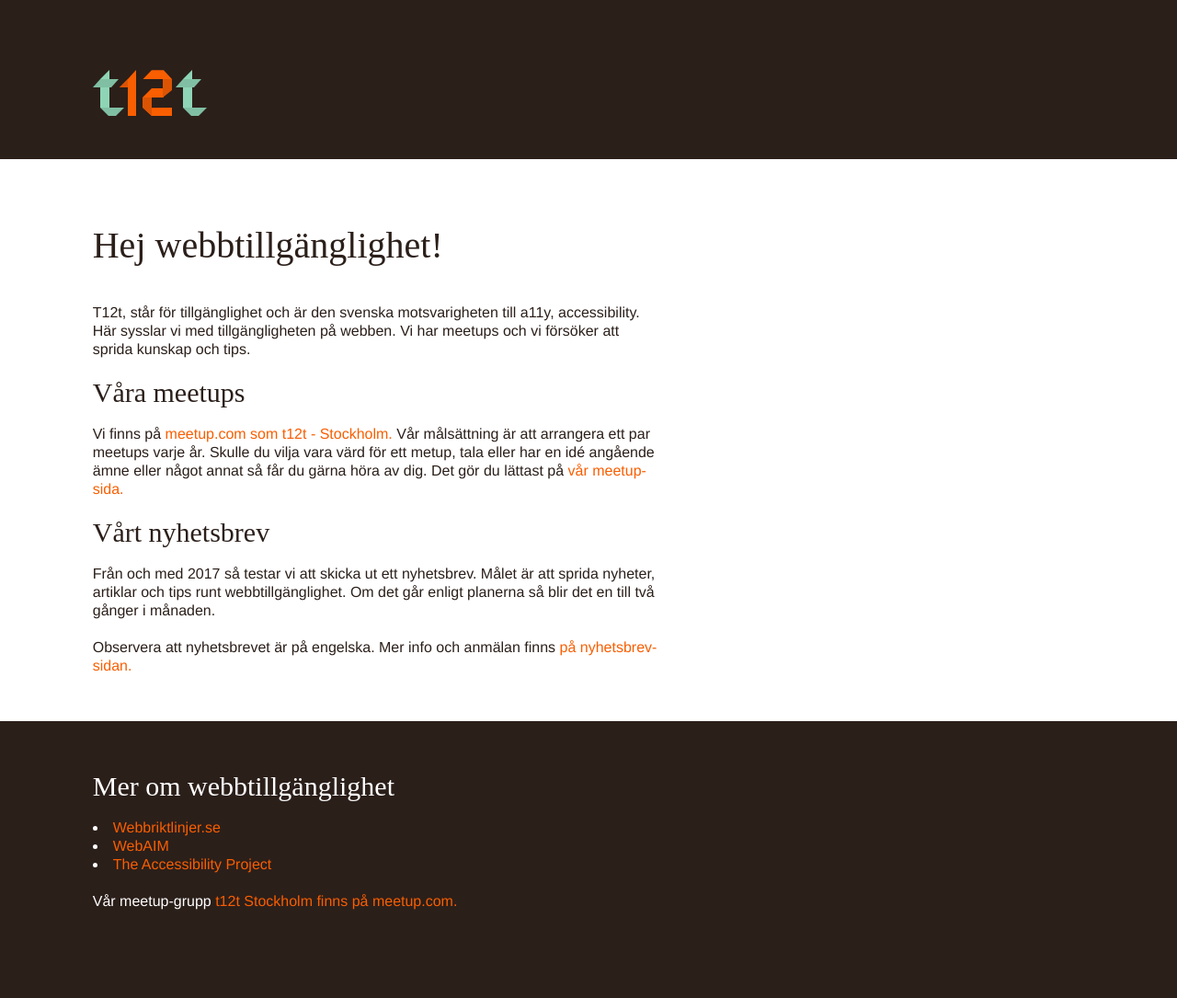
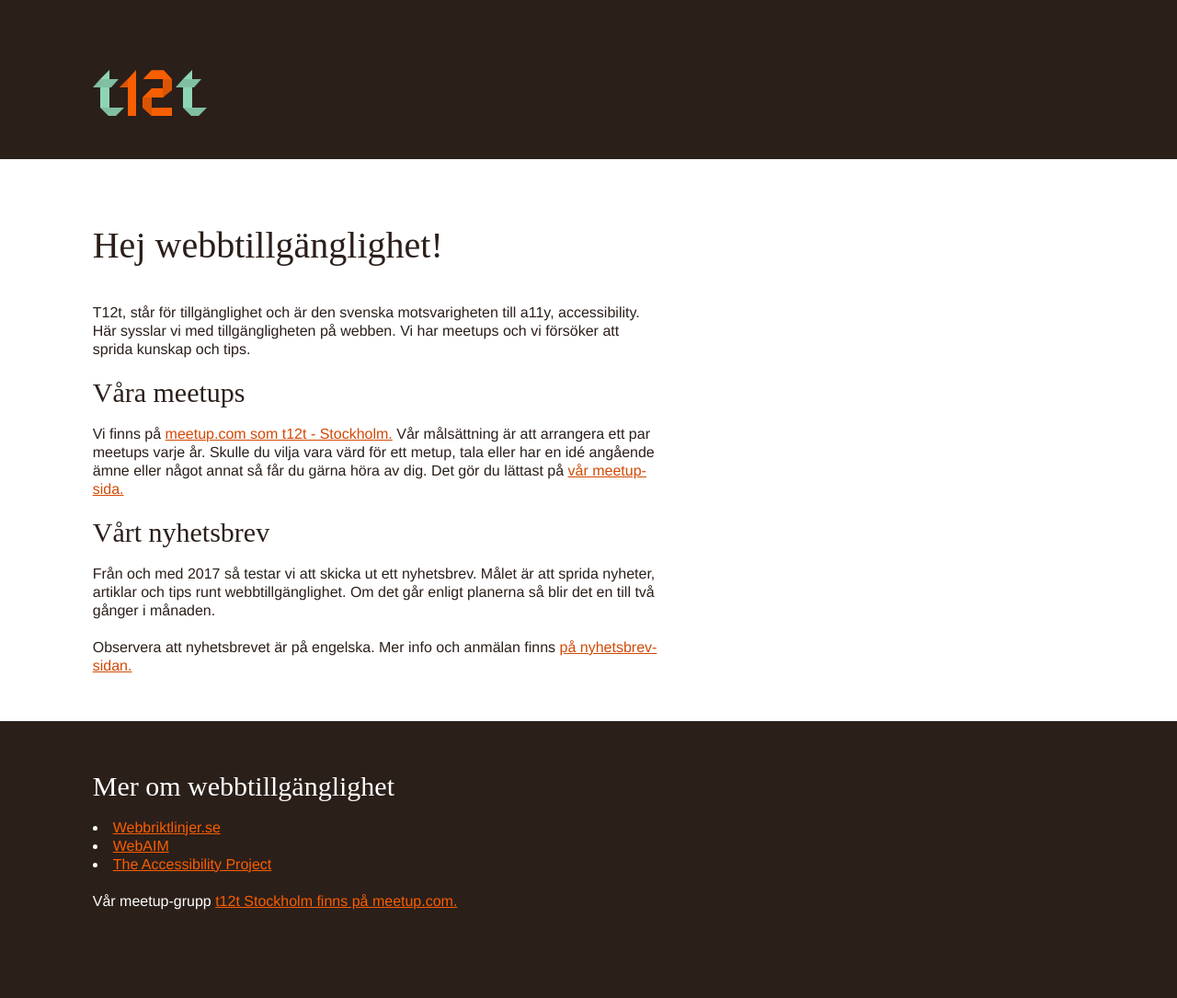
Before and after one commit to t12t/t12t.github.io, a Jekyll site: the page built from index.html, in a window 1280 px wide. Shown: the whole page at 92% size. Built offline with Jekyll 4.4.1, drawn with Linux system fonts in a browser that asks for light colours; some web fonts are replaced; the list of posts is cut into pages by our own code.

```diff
--- a/Gemfile
+++ b/Gemfile
@@ -1,2 +1,2 @@
 source 'https://rubygems.org'
-gem 'github-pages'
+gem 'github-pages', group: :jekyll_plugins
--- a/css/_framework.scss
+++ b/css/_framework.scss
@@ -52,6 +52,10 @@ nav{
 .main-package{
     background:#fff;
     padding:0 7.87037037%;
+
+    a {
+        color: $grenadie;
+    }
 }
 .package{
     background:#fff;
--- a/css/_global.scss
+++ b/css/_global.scss
@@ -67,13 +67,7 @@ li{
 }
 a{
     color: $blaze-orange;
-    text-decoration:none;
 }
-a:hover,
-a:focus{
-    text-decoration: underline;
-}
-
 
 audio,
 canvas,
--- a/css/_variable.scss
+++ b/css/_variable.scss
@@ -4,6 +4,7 @@
 $white: #fff;
 $black: #000;
 $blaze-orange: #f95e00;
+$grenadie: #d14905;
 $zeus: #2b1f1a;
 $vista-blue: #8ed5b6;
 $selective-yellow: #ffbb00;
```
Also changed, not shown: package.json (added, +23 -0 lines), test/index.js (added, +8 -0 lines), README.md, 1 other file.
